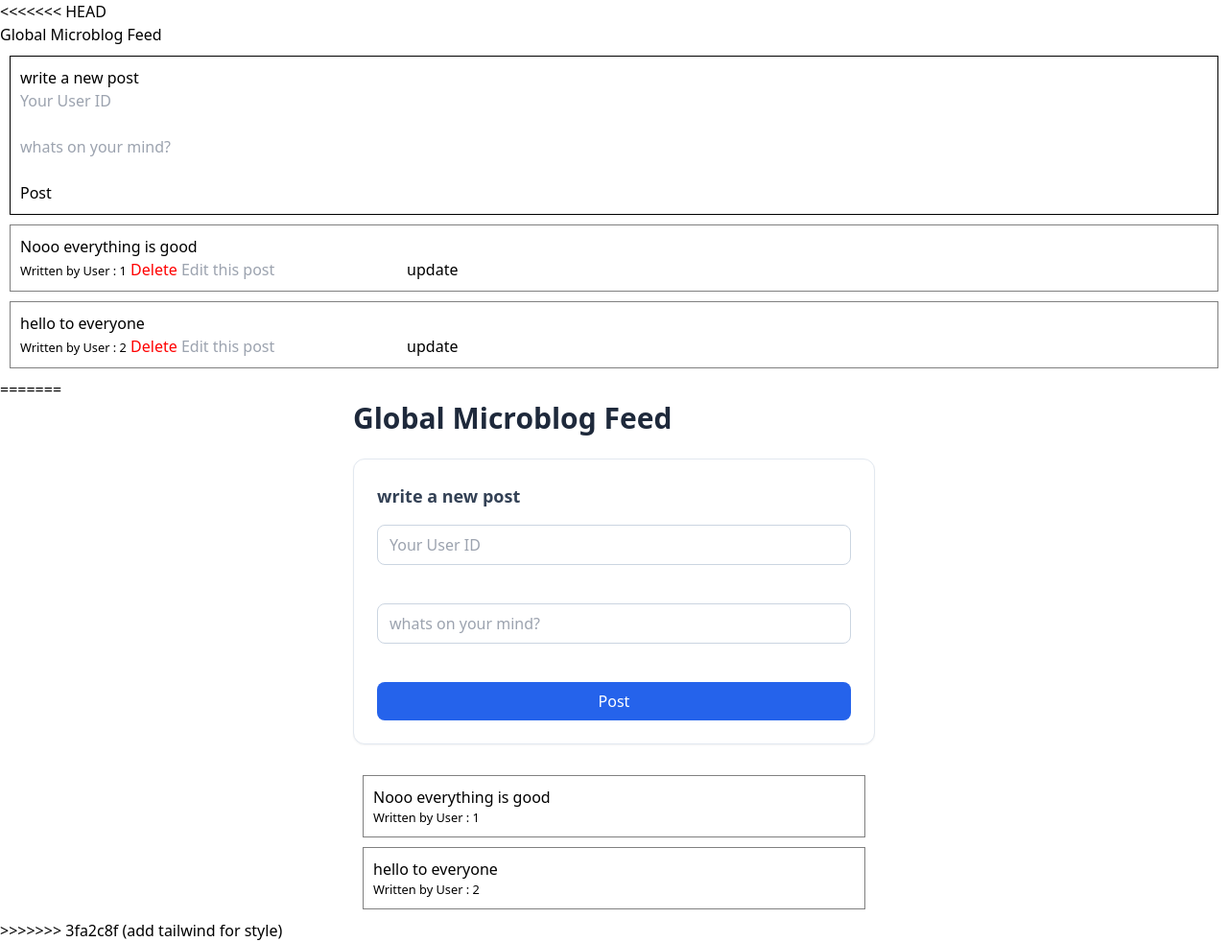
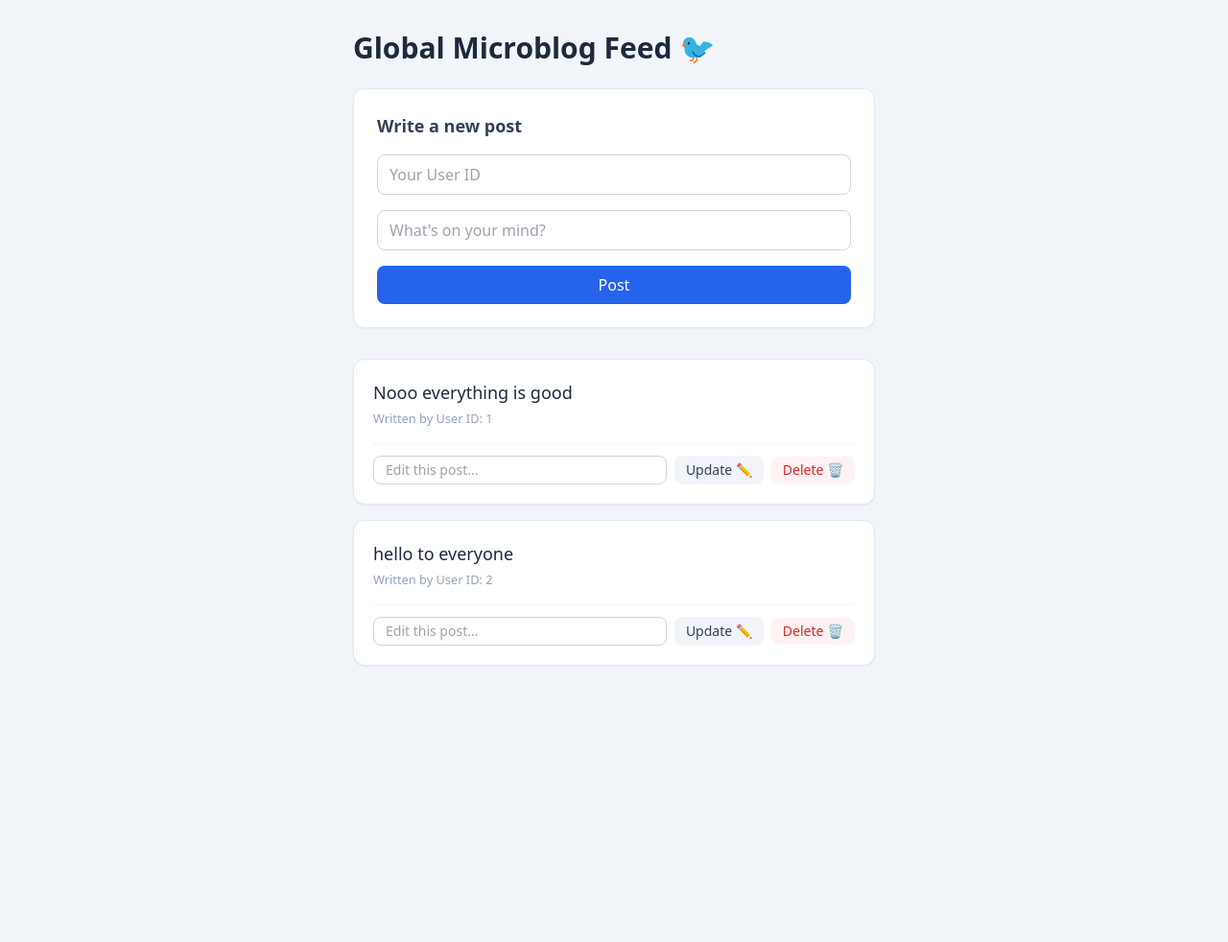
Before and after one commit to arascch/microblog_fastapi, a FastAPI app: page / in a window 1280 px wide. Shown: the whole page at 96% size. After the commit the page ends 694 px from the top, so only its background shows below. Run offline with FastAPI, Linux system fonts and the light colour scheme; some libraries are stand-ins or nearby versions.

Commit message:
tailwind update

```diff
--- a/templates/index.html
+++ b/templates/index.html
@@ -1,58 +1,60 @@
-<html>
-<<<<<<< HEAD
-    <body>
-        <h1>Global Microblog Feed </h1>
-        <form action="/create" method="post" style="margin: 10px; padding: 10px; border: 1px solid black;">
-            <h3>write a new post</h3>
-            <input type="number" name="user_id" placeholder="Your User ID" required>
-            <br><br>
-            <input type="text" name="content" placeholder="whats on your mind?" required>
-            <br><br>
-            <button type="submit">Post</button>
+<!DOCTYPE html>
+<html lang="en">
+<head>
+    <meta charset="UTF-8">
+    <title>Microblog</title>
+    <!-- 1. Load Tailwind CSS via CDN -->
+    <script src="https://cdn.tailwindcss.com"></script>
+</head>
+<body class="bg-slate-100 min-h-screen py-8">
+
+    <!-- 2. Main Centered Container -->
+    <div class="max-w-xl mx-auto px-4">
+        <h1 class="text-3xl font-bold text-slate-800 mb-6">Global Microblog Feed 🐦</h1>
+
+        <!-- 3. New Post Form Card -->
+        <form action="/create" method="post" class="bg-white p-6 rounded-xl shadow-sm border border-slate-200 mb-8 space-y-4">
+            <h3 class="text-lg font-semibold text-slate-700">Write a new post</h3>
+
+            <input type="number" name="user_id" placeholder="Your User ID" required
+                   class="w-full px-3 py-2 border border-slate-300 rounded-lg focus:outline-none focus:ring-2 focus:ring-blue-500">
+
+            <input type="text" name="content" placeholder="What's on your mind?" required
+                   class="w-full px-3 py-2 border border-slate-300 rounded-lg focus:outline-none focus:ring-2 focus:ring-blue-500">
+
+            <button type="submit"
+                    class="w-full bg-blue-600 text-white font-medium py-2 rounded-lg hover:bg-blue-700 transition">
+                Post
+            </button>
         </form>
-        {% for post in posts %}
-            <div style="border: 1px solid gray; margin: 10px; padding: 10px;">
-                <p>{{post.content}}</p>
-                <small>Written by User : {{ post.user_id }}</small>
 
-                <form action="/delete/{{post.id}}" method="post" style="display: inline;">
-                    <button type="submit" style="color: red;">Delete</button>
-                </form>
-                <form action="/update/{{post.id}}" method="post" style="display: inline;">
-                    <input type="text" name="new_content" placeholder="Edit this post">
-                    <button type="submit">update</button>
-                </form>
-            </div>
-        {%endfor%}
+        <!-- 4. Feed Loop -->
+        <div class="space-y-4">
+            {% for post in posts %}
+                <div class="bg-white p-5 rounded-xl shadow-sm border border-slate-200">
+                    <p class="text-slate-800 text-lg mb-1">{{ post.content }}</p>
+                    <small class="text-slate-400 block mb-4">Written by User ID: {{ post.user_id }}</small>
 
-    </body>
-=======
-    <head>
-        <script src="https://cdn.tailwindcss.com"></script>
-    </head>
-        <body>
-            <div class="max-w-xl mx-auto px-4">
-                <h1 class="text-3xl font-bold text-slate-800 mb-6">Global Microblog Feed </h1>
-                <form action="/create" method="post" class="bg-white p-6 rounded-xl shadow-sm border border-slate-200 mb-8 space-y-4">
-                    <h3 class="text-lg font-semibold text-slate-700">write a new post</h3>
-                    <input type="number" name="user_id" placeholder="Your User ID" required
-                            class="w-full px-3 py-2 border border-slate-300 rounded-lg focus:outline-none focus:ring-2 focus:ring-blue-500">
-                    <br><br>
-                    <input type="text" name="content" placeholder="whats on your mind?" required
-                            class="w-full px-3 py-2 border border-slate-300 rounded-lg focus:outline-none focus:ring-2 focus:ring-blue-500">
-                    <br><br>
-                    <button type="submit"
-                            class="w-full bg-blue-600 text-white font-medium py-2 rounded-lg hover:bg-blue-700 transition">Post</button>
-                </form>
-                <div space-y-4>
-                    {% for post in posts %}
-                        <div style="border: 1px solid gray; margin: 10px; padding: 10px;">
-                            <p>{{post.content}}</p>
-                            <small>Written by User : {{ post.user_id }}</small>
-                        </div>
-                    {%endfor%}
+                    <!-- Action Bar: Update & Delete -->
+                    <div class="flex items-center gap-2 pt-3 border-t border-slate-100">
+                        <form action="/update/{{ post.id }}" method="post" class="flex-1 flex gap-2">
+                            <input type="text" name="new_content" placeholder="Edit this post..." required
+                                   class="flex-1 px-3 py-1 text-sm border border-slate-300 rounded-lg focus:outline-none focus:ring-2 focus:ring-slate-400">
+                            <button type="submit" class="px-3 py-1 bg-slate-100 text-slate-700 text-sm rounded-lg hover:bg-slate-200">
+                                Update ✏️
+                            </button>
+                        </form>
+
+                        <form action="/delete/{{ post.id }}" method="post">
+                            <button type="submit" class="px-3 py-1 bg-red-50 text-red-600 text-sm rounded-lg hover:bg-red-100">
+                                Delete 🗑️
+                            </button>
+                        </form>
+                    </div>
                 </div>
-            </div>
-        </body>
->>>>>>> 3fa2c8f (add tailwind for style)
+            {% endfor %}
+        </div>
+    </div>
+
+</body>
 </html>
```
